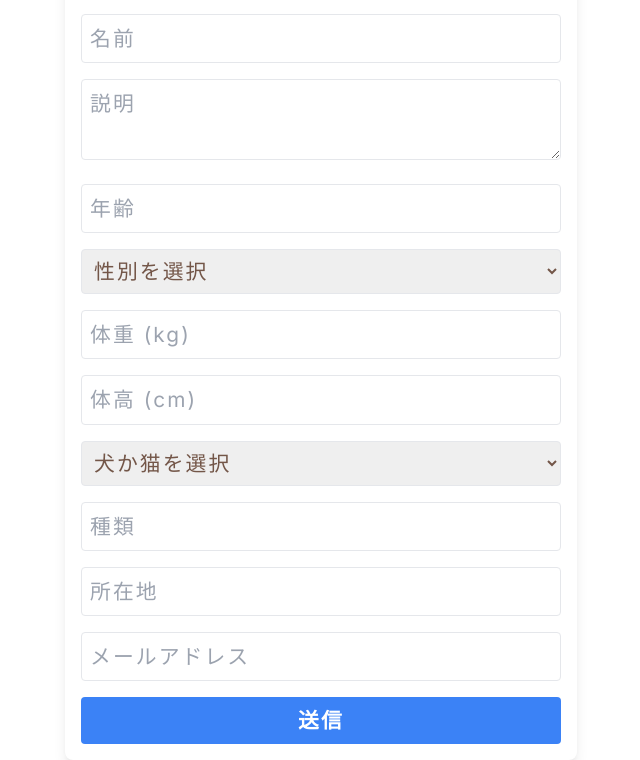
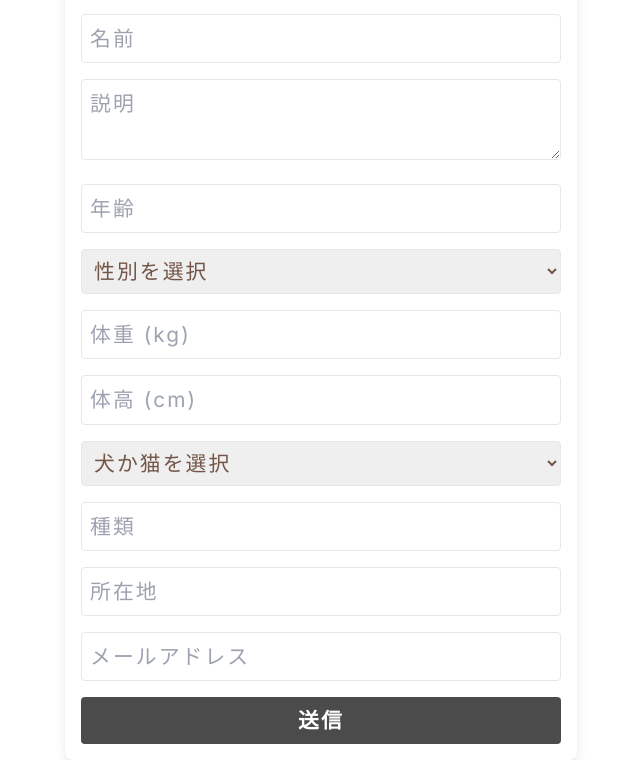
Before and after one commit to na2kera/progate_hack, a Next.js app: page /admin in a window 1280 px wide. Shown: the part 357-1117 px from the top of the page, without its empty margins (319-959 px from the left). Built offline with nearby package versions, Linux system fonts and the light colour scheme; no server answers.

Commit message:
投稿フォームの送信ボタン色変更、詳細ページの画像位置、戻るボタンの補正を行いました。

```diff
--- a/src/app/admin/post_style.css
+++ b/src/app/admin/post_style.css
@@ -26,6 +26,9 @@ table {
 }
 .site-title a {
   @apply block;
+}
+button{
+  @apply  bg-[#4B4B4B] hover:bg-[#5B5B5B]
 }
 
 /*-------------------------------------------
--- a/src/app/components/top.tsx
+++ b/src/app/components/top.tsx
@@ -160,7 +160,7 @@ export default function Example() {
         />
         <button
           type="submit"
-          className="w-full bg-blue-500 hover:bg-blue-700 text-white font-bold py-2 px-4 rounded"
+          className="w-full text-white font-bold py-2 px-4 rounded"
         >
           送信
         </button>
--- a/src/app/detail/[id]/page.tsx
+++ b/src/app/detail/[id]/page.tsx
@@ -110,7 +110,7 @@ const Page = ({ params }: { params: { id: string } }) => {
 
                 {/* CONTACTボタン */}
                 <button
-                  className="contact-btn bg-gray-700 text-white block text-center py-4 mt-7"
+                  className="contact-btn bg-[#4B4B4B] hover:bg-[#5B5B5B] text-white block text-center py-4 mt-7"
                   onClick={handleContactClick}
                 >
                   CONTACT
@@ -124,7 +124,7 @@ const Page = ({ params }: { params: { id: string } }) => {
           <ul className="menu">
             <li>
               <Link href="/">
-              <button className="contact-btn bg-gray-700 text-white block text-center py-4 mt-10" style={{ width: "150%" }}>
+              <button className="contact-btn bg-[#4B4B4B] hover:bg-[#5B5B5B] text-white block text-center py-4 pt-[10px] pb-[10px] pl-[50px] pr-[50px] mt-10" style={{ width: "150%" }}>
                   戻る
                 </button>
               </Link>
```
Also changed, not shown: src/app/detail/[id]/detail_style.css (+3 -8 lines).
